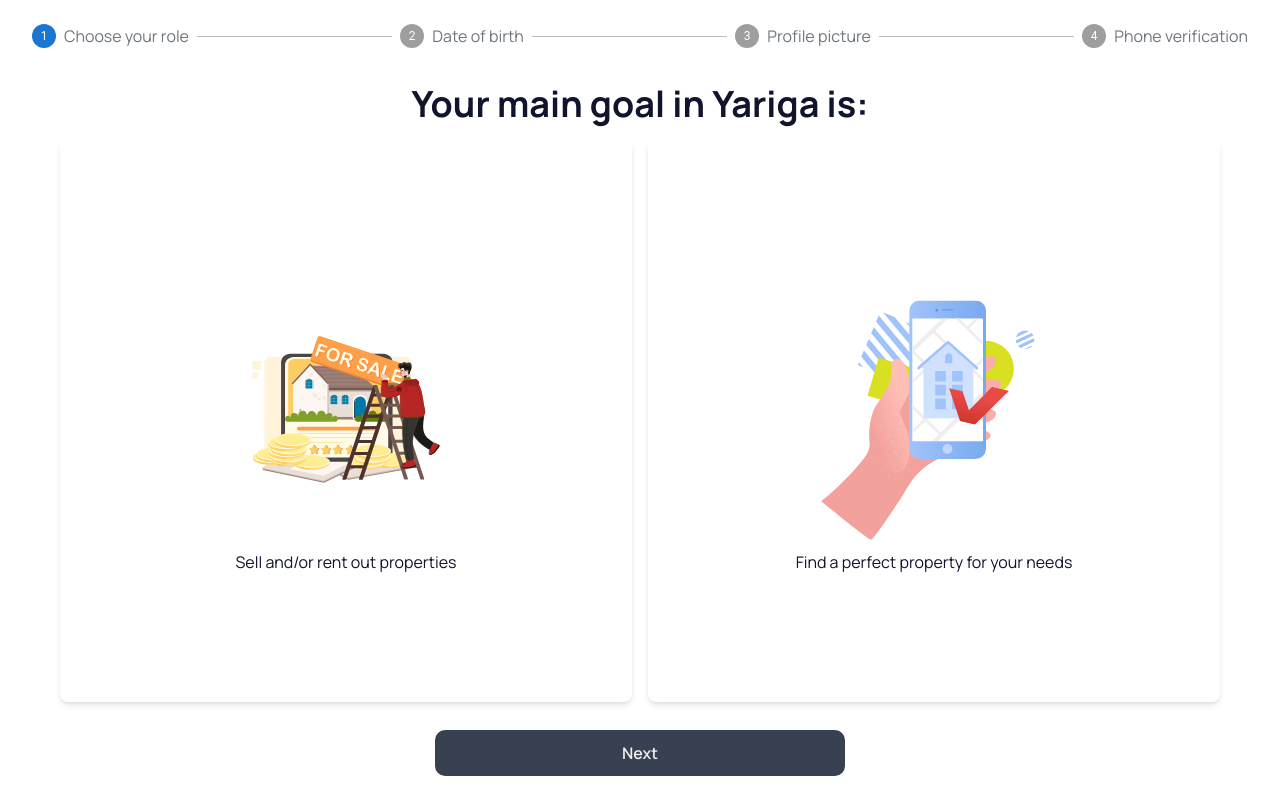
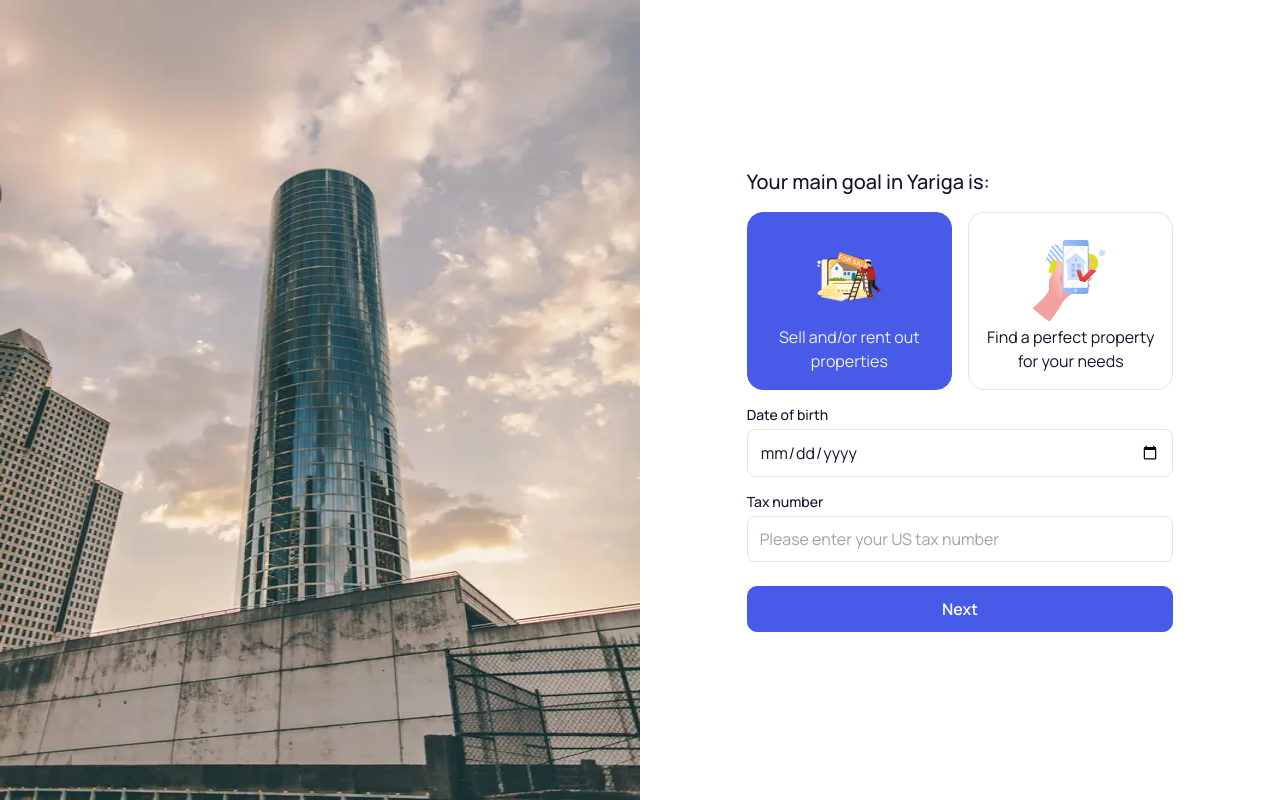
Before and after one commit to Seibeaaar/Yariga, a React (Vite) app: page /complete-profile in a window 1280 px wide. Built offline with nearby package versions, Linux system fonts and the light colour scheme.

Commit message:
Add initial profile complete form

```diff
--- a/package.json
+++ b/package.json
@@ -15,6 +15,7 @@
     "@emotion/styled": "^11.11.0",
     "@hookform/resolvers": "^3.3.2",
     "@mui/material": "^5.15.7",
+    "@react-input/mask": "^1.0.21",
     "@reduxjs/toolkit": "^2.0.1",
     "antd": "^5.12.2",
     "axios": "^1.6.2",
--- a/src/components/Input.tsx
+++ b/src/components/Input.tsx
@@ -19,11 +19,13 @@
         className={`py-[10px] px-[12px] border ${borderStyle} rounded-[8px]`}
       >
         <input
-          className="bg-transparent w-full outline-none border-none"
+          className="dark:[color-scheme:dark] bg-transparent w-full outline-none border-none"
           {...props}
         />
       </div>
-      <p className="text-danger text-xs mt-[4px] h-[8px]">{props.error}</p>
+      {props.error ? (
+        <p className="text-danger text-xs mt-[4px] h-[8px]">{props.error}</p>
+      ) : null}
     </div>
   );
 };
--- a/src/constants/profile.ts
+++ b/src/constants/profile.ts
@@ -1,9 +1,16 @@
 import PropertyBuyerIcon from "@/assets/icons/PropertyBuyer.svg";
 import PropertySellerIcon from "@/assets/icons/PropertySeller.svg";
+import { InitialRoleOption } from "@/types/auth";
 
-export const ONBOARDING_ROLE_OPTIONS = [
+export type OnboardingRoleOption = {
+  role: InitialRoleOption;
+  title: string;
+  image: string;
+};
+
+export const ONBOARDING_ROLE_OPTIONS: OnboardingRoleOption[] = [
   {
-    role: "soleProp",
+    role: "sole",
     title: "Sell and/or rent out properties",
     image: PropertySellerIcon,
   },
@@ -14,9 +21,12 @@
   },
 ];
 
-export const ONBOARDING_STEPS = [
+export const ONBOARDING_STEPS: string[] = [
   "Choose your role",
   "Date of birth",
   "Profile picture",
   "Phone verification",
 ];
+
+export const ONBOARDING_ROLES = ["sole", "customer"];
+export const USER_ROLES = ["general", "manager", ...ONBOARDING_ROLES];
--- a/src/schemas/auth.ts
+++ b/src/schemas/auth.ts
@@ -1,8 +1,13 @@
 /* eslint-disable no-useless-escape */
+import { ONBOARDING_ROLES } from "@/constants/profile";
 import * as yup from "yup";
+import dayjs from "dayjs";
+import { USER_ROLE } from "@/types/proifle";
 export const PASSWORD_REGEX =
   /^(?=.*[0-9])(?=.*[!@#$%^&*])[a-zA-Z0-9!@#$%^&*]{6,16}$/;
 export const NAME_REGEX = /^(?=.{1,50}$)[a-z]+(?:['_.\s][a-z]+)*$/i;
+export const TAX_NUMBER_REGEX =
+  /^(01|02|03|04|05|06|10|11|12|13|14|15|16|20|21|22|23|24|25|26|27|30|32|33|34|35|36|37|38|39|40|41|42|43|44|45|46|46|47|48|50|51|52|53|54|55|56|57|58|59|60|61|62|63|64|65|66|67|68|71|72|73|74|75|76|77|80|81|82|83|84|85|85|86|86|87|87|88|88|90|91|92|92|93|94|95|98|99|)-\d{7}$/;
 
 export const SIGN_UP_SCHEMA = yup.object({
   email: yup.string().required("Email required").email("Invalid email"),
@@ -24,3 +29,23 @@
   email: yup.string().required("Email required").email("Invalid email"),
   password: yup.string().required("Password required"),
 });
+
+export const PROFILE_COMPLETE_SCHEMA = yup.object().shape({
+  role: yup.string().required("Role required").oneOf(ONBOARDING_ROLES),
+  dateOfBirth: yup
+    .string()
+    .required("Date of birth required")
+    .test("dateOfBirth", "You must be 18 or order", (value) => {
+      const customDate = dayjs(value);
+      const currentDate = dayjs();
+      return customDate.isValid() && currentDate.diff(customDate, "y") >= 18;
+    }),
+  taxNumber: yup.string().when("role", {
+    is: USER_ROLE.Sole,
+    then: () =>
+      yup
+        .string()
+        .required("Tax number required")
+        .matches(TAX_NUMBER_REGEX, "Invalid tax number"),
+  }),
+});
--- /dev/null
+++ b/src/screens/ProfileComplete/CompletionForm/components/ProfileRoleOption.tsx
@@ -0,0 +1,37 @@
+import { InitialRoleOption } from "@/types/auth";
+import { FC } from "react";
+
+type ProfileRoleOptionProps = {
+  option: {
+    image: string;
+    title: string;
+    role: InitialRoleOption;
+  };
+  isSelected: boolean;
+  onSelect: () => void;
+};
+
+const ProfileRoleOption: FC<ProfileRoleOptionProps> = ({
+  isSelected,
+  option,
+  onSelect,
+}) => {
+  const conditionalStyles = isSelected
+    ? "bg-primary text-primary-dark border-primary"
+    : "hover:bg-primary hover:border-primary border-border-light dark:border-border-dark";
+  return (
+    <div
+      onClick={onSelect}
+      className={`rounded-[16px] border-[1px] cursor-pointer p-[16px] transition-all w-1/2 flex flex-col items-center ${conditionalStyles}`}
+    >
+      <img
+        className="h-[96px] w-[96px]"
+        src={option.image}
+        alt={option.title}
+      />
+      <p className="text-center">{option.title}</p>
+    </div>
+  );
+};
+
+export default ProfileRoleOption;
--- /dev/null
+++ b/src/screens/ProfileComplete/CompletionForm/index.tsx
@@ -0,0 +1,99 @@
+import { Controller, Resolver, useForm, useWatch } from "react-hook-form";
+import { yupResolver } from "@hookform/resolvers/yup";
+import Button from "@/components/Button";
+import { ONBOARDING_ROLE_OPTIONS } from "@/constants/profile";
+import Input from "@/components/Input";
+import ProfileRoleOption from "./components/ProfileRoleOption";
+import { PROFILE_COMPLETE_SCHEMA } from "@/schemas/auth";
+import { USER_ROLE } from "@/types/proifle";
+import { ProfileCompletionRequest } from "@/types/auth";
+
+const ProfileCompletionForm = () => {
+  const {
+    control,
+    handleSubmit,
+    formState: { errors },
+  } = useForm<ProfileCompletionRequest>({
+    defaultValues: {
+      role: USER_ROLE.Sole,
+      dateOfBirth: "",
+      taxNumber: "",
+    },
+    resolver: yupResolver(
+      PROFILE_COMPLETE_SCHEMA,
+    ) as Resolver<ProfileCompletionRequest>,
+  });
+
+  const roleValue = useWatch({
+    control,
+    name: "role",
+  });
+
+  const onSubmit = (data: ProfileCompletionRequest) => {
+    if (data.role === USER_ROLE.Customer) {
+      delete data.taxNumber;
+    }
+    console.log(data);
+  };
+
+  return (
+    <section className="w-1/2 h-full flex items-center justify-center">
+      <form onSubmit={handleSubmit(onSubmit)} className="w-2/3">
+        <div>
+          <p className="text-xl font-medium mb-[16px]">
+            Your main goal in Yariga is:
+          </p>
+          <Controller
+            name="role"
+            control={control}
+            render={({ field: { onChange, value } }) => (
+              <div className="flex items-stretch gap-[16px]">
+                {ONBOARDING_ROLE_OPTIONS.map((option) => (
+                  <ProfileRoleOption
+                    key={option.role}
+                    option={option}
+                    isSelected={option.role === value}
+                    onSelect={() => onChange(option.role)}
+                  />
+                ))}
+              </div>
+            )}
+          />
+        </div>
+        <Controller
+          name="dateOfBirth"
+          control={control}
+          render={({ field: { onChange, value } }) => (
+            <Input
+              onChange={onChange}
+              type="date"
+              value={value}
+              label="Date of birth"
+              error={errors.dateOfBirth?.message}
+            />
+          )}
+        />
+        {roleValue === USER_ROLE.Sole ? (
+          <Controller
+            name="taxNumber"
+            control={control}
+            render={({ field: { onChange, value } }) => {
+              return (
+                <Input
+                  label="Tax number"
+                  placeholder="Please enter your US tax number"
+                  onChange={onChange}
+                  error={errors.taxNumber?.message}
+                  value={value}
+                />
+              );
+            }}
+          />
+        ) : null}
+        <Button type="submit" className="mt-[24px]" text="Next" />
+      </form>
+    </section>
+  );
+};
+
+export default ProfileCompletionForm;
--- a/src/screens/ProfileComplete/RoleChoice/index.tsx
+++ /dev/null
@@ -1,53 +0,0 @@
-import { FC, useState } from "react";
-import Button from "@/components/Button";
-import { ONBOARDING_ROLE_OPTIONS } from "@/constants/profile";
-import { OnboardingRole } from "@/types/proifle";
-
-type RoleChoiceProps = {
-  onSubmit(role: OnboardingRole): void;
-};
-
-const ProfileRoleChoice: FC<RoleChoiceProps> = ({ onSubmit }) => {
-  const [selectedRole, setSelectedRole] = useState<OnboardingRole | null>(null);
-
-  const onRoleClick = (role: OnboardingRole) => {
-    setSelectedRole(role);
-  };
-
-  const onNextClick = () => {
-    onSubmit(selectedRole as OnboardingRole);
-  };
-
-  return (
-    <div className="flex flex-col justify-between h-full">
-      <h1 className="text-center text-4xl font-bold">
-        Your main goal in Yariga is:
-      </h1>
-      <div className="flex flex-grow mt-[16px] mb-[28px] px-[36px] items-stretch justify-center w-full gap-[16px]">
-        {ONBOARDING_ROLE_OPTIONS.map((option) => {
-          const isSelected = option.role === selectedRole;
-          return (
-            <div
-              onClick={() => onRoleClick(option.role as OnboardingRole)}
-              className={`${
-                isSelected ? "bg-primary" : "hover:bg-primary"
-              } hover:cursor-pointer transition-all shadow-md rounded-lg flex-col flex justify-center items-center w-2/3`}
-            >
-              <img
-                className="w-1/2 h-1/2"
-                alt={option.title}
-                src={option.image}
-              />
-              <h4>{option.title}</h4>
-            </div>
-          );
-        })}
-      </div>
-      <div className="mx-auto w-1/3">
-        <Button text="Next" onClick={onNextClick} disabled={!selectedRole} />
-      </div>
-    </div>
-  );
-};
-
-export default ProfileRoleChoice;
--- a/src/screens/ProfileComplete/index.tsx
+++ b/src/screens/ProfileComplete/index.tsx
@@ -1,9 +1,6 @@
-import { useState } from "react";
-import { Step, Stepper, StepLabel } from "@mui/material";
 import ScreenContainer from "@/components/ScreenContainer";
-import { ONBOARDING_STEPS } from "@/constants/profile";
-import ProfileRoleChoice from "./RoleChoice";
-import { OnboardingRole } from "@/types/proifle";
+import CityScapeImage from "@/assets/images/CityScape.webp";
+import ProfileCompletionForm from "./CompletionForm";
 
 // 1. Role;
 // 2. DOB;
@@ -12,34 +9,14 @@
 // 5. Phone verification;
 
 const ProfileCompleteScreen = () => {
-  const [currentStep, setCurrentStep] = useState<number>(0);
-  const [role, setRole] = useState<OnboardingRole | null>(null);
-
-  const onSelectRole = (selectedRole: OnboardingRole) => {
-    setRole(selectedRole);
-    setCurrentStep(currentStep + 1);
-  };
-
-  console.log(role);
-
   return (
-    <ScreenContainer className="p-[24px]">
-      <Stepper activeStep={currentStep}>
-        {ONBOARDING_STEPS.map((step) => (
-          <Step>
-            <StepLabel
-              optional={
-                <p className="text-secondary-dark dark:text-secondary-light">
-                  {step}
-                </p>
-              }
-            />
-          </Step>
-        ))}
-      </Stepper>
-      <section className="pt-[36px] pb-[24px] h-full">
-        <ProfileRoleChoice onSubmit={onSelectRole} />
-      </section>
+    <ScreenContainer className="flex items-center">
+      <img
+        src={CityScapeImage}
+        alt="Business center"
+        className="h-full w-1/2"
+      />
+      <ProfileCompletionForm />
     </ScreenContainer>
   );
 };
--- a/src/types/auth.ts
+++ b/src/types/auth.ts
@@ -18,10 +18,11 @@
 export type ProfileCompletionRequest = {
   role: USER_ROLE;
   taxNumber?: string;
-  licenseNumber?: string;
   dateOfBirth: string;
 };
 
 export type PhoneVerificationRequest = {
   phoneNumber: string;
 };
+
+export type InitialRoleOption = "sole" | "customer";
```
Also changed, not shown: src/assets/images/CityScape.webp (added), 1 other file (tests, documents, lock files or other folders).
